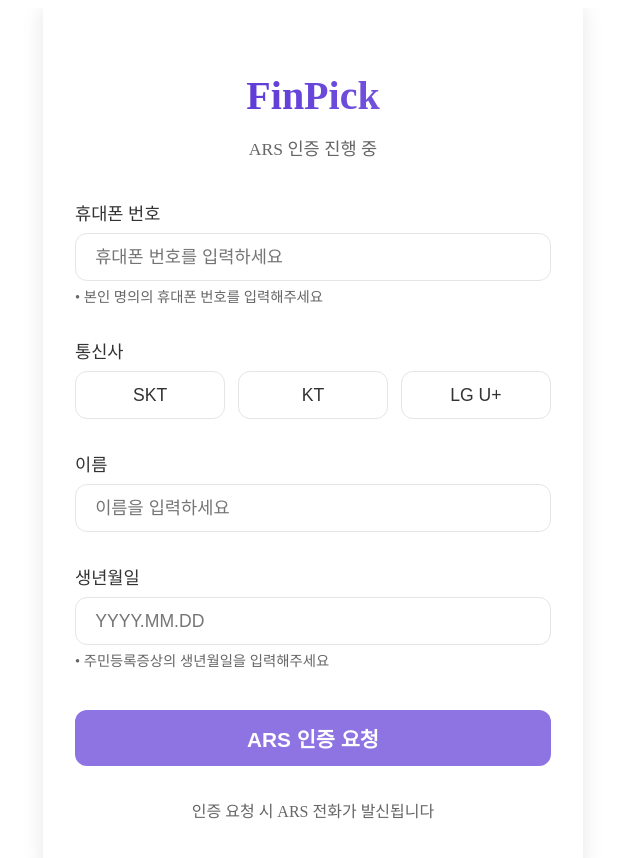
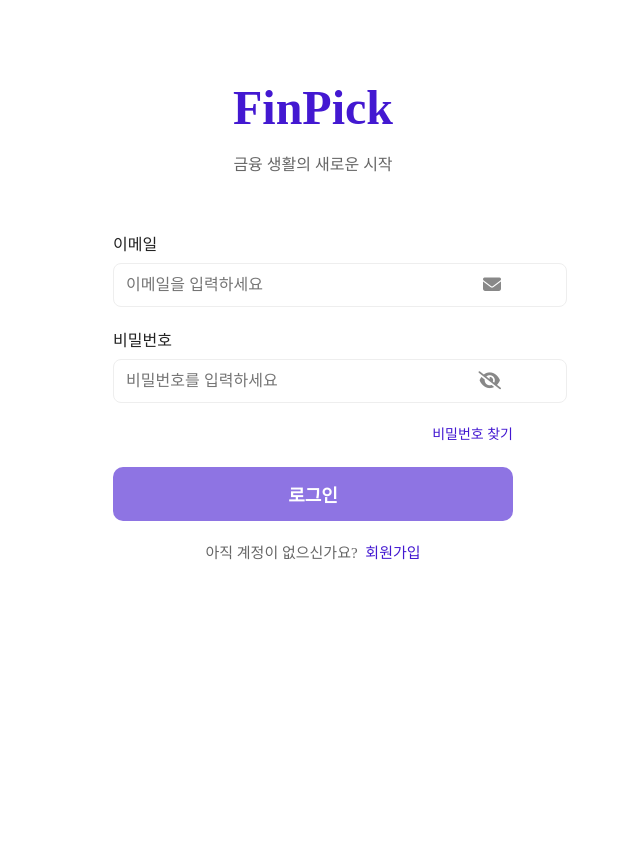
Before and after one commit to FinPickTeam/FinPickTeam_FE, a Vue app: page / in a window 1280 px wide. Shown: the top 858 px of the page, without its empty margins (327-967 px from the left). After the commit the page ends 800 px from the top, so only its background shows below. Built offline with nearby package versions, Linux system fonts and the light colour scheme.

Commit message:
feat: 로그인 화면 UI 구현

```diff
--- a/index.html
+++ b/index.html
@@ -4,6 +4,14 @@
     <meta charset="UTF-8" />
     <link rel="icon" href="/favicon.ico" />
     <meta name="viewport" content="width=device-width, initial-scale=1.0" />
+    <!-- Font Awesome CDN -->
+    <link
+      rel="stylesheet"
+      href="https://cdnjs.cloudflare.com/ajax/libs/font-awesome/6.5.1/css/all.min.css"
+      integrity="sha512-DTOQO9RWCH3ppGqcWaEA1BIZOC6xxalwEsw9c2QQeAIftl+Vegovlnee1c9QX4TctnWMn13TZye+giMm8e2LwA=="
+      crossorigin="anonymous"
+      referrerpolicy="no-referrer"
+    />
     <title>Vite App</title>
   </head>
   <body>
--- /dev/null
+++ b/src/pages/Login.vue
@@ -0,0 +1,152 @@
+<template>
+  <div class="login-container">
+    <div class="logo">
+      <h1>FinPick</h1>
+      <p>금융 생활의 새로운 시작</p>
+    </div>
+    <div class="form">
+      <label for="email">이메일</label>
+      <div class="input-wrapper">
+        <input
+          id="email"
+          type="email"
+          v-model="email"
+          placeholder="이메일을 입력하세요"
+        />
+        <i class="fa-solid fa-envelope icon"></i>
+      </div>
+
+      <label for="password">비밀번호</label>
+      <div class="input-wrapper">
+        <input
+          id="password"
+          :type="showPassword ? 'text' : 'password'"
+          v-model="password"
+          placeholder="비밀번호를 입력하세요"
+        />
+        <span class="icon" @click="togglePassword">
+          <i
+            :class="showPassword ? 'fa-solid fa-eye' : 'fa-solid fa-eye-slash'"
+          ></i>
+        </span>
+      </div>
+      <div class="find-password">
+        <a href="#">비밀번호 찾기</a>
+      </div>
+
+      <button class="login-btn">로그인</button>
+      <div class="signup-link">
+        아직 계정이 없으신가요?
+        <a href="#">회원가입</a>
+      </div>
+    </div>
+  </div>
+</template>
+
+<script>
+export default {
+  name: 'Login',
+  data() {
+    return {
+      email: '',
+      password: '',
+      showPassword: false,
+    };
+  },
+  methods: {
+    togglePassword() {
+      this.showPassword = !this.showPassword;
+    },
+  },
+};
+</script>
+
+<style scoped>
+.login-container {
+  max-width: 400px;
+  margin: 0 auto;
+  padding: 40px 20px;
+  display: flex;
+  flex-direction: column;
+  align-items: center;
+}
+.logo {
+  text-align: center;
+  margin-bottom: 40px;
+}
+.logo h1 {
+  color: #4318d1;
+  font-size: 48px;
+  font-weight: 900;
+  margin-bottom: 8px;
+}
+.logo p {
+  color: #666;
+  font-size: 16px;
+}
+.form {
+  width: 100%;
+}
+label {
+  display: block;
+  margin-bottom: 8px;
+  font-weight: 500;
+  color: #222;
+}
+.input-wrapper {
+  position: relative;
+  margin-bottom: 20px;
+}
+input {
+  width: 100%;
+  padding: 12px 40px 12px 12px;
+  border: 1px solid #eee;
+  border-radius: 8px;
+  font-size: 16px;
+  outline: none;
+}
+.icon {
+  position: absolute;
+  right: 12px;
+  top: 50%;
+  transform: translateY(-50%);
+  cursor: pointer;
+  font-size: 18px;
+  color: #888;
+}
+.find-password {
+  text-align: right;
+  margin-bottom: 24px;
+}
+.find-password a {
+  color: #4318d1;
+  font-size: 14px;
+  text-decoration: none;
+}
+.login-btn {
+  width: 100%;
+  background: #8e74e3;
+  color: #fff;
+  border: none;
+  border-radius: 10px;
+  padding: 14px 0;
+  font-size: 18px;
+  font-weight: bold;
+  margin-bottom: 20px;
+  cursor: pointer;
+  transition: background 0.2s;
+}
+.login-btn:hover {
+  background: #6c4cf1;
+}
+.signup-link {
+  text-align: center;
+  color: #666666;
+  font-size: 15px;
+}
+.signup-link a {
+  color: #4318d1;
+  text-decoration: none;
+  margin-left: 4px;
+}
+</style>
--- a/src/router/index.js
+++ b/src/router/index.js
@@ -1,12 +1,18 @@
 import { createRouter, createWebHistory } from 'vue-router';
 import ArsAuth from '../pages/ars/ArsAuth.vue';
 import ArsVerification from '../pages/ars/ArsVerification.vue';
+import Login from '../pages/Login.vue';
 
 const router = createRouter({
   history: createWebHistory(import.meta.env.BASE_URL),
   routes: [
     {
       path: '/',
+      name: 'Login',
+      component: Login,
+    },
+    {
+      path: '/ars-auth',
       name: 'ARSAuth',
       component: ArsAuth,
     },
```
Also changed, not shown: src/components/Footer.vue (added), src/components/Header.vue (added).
